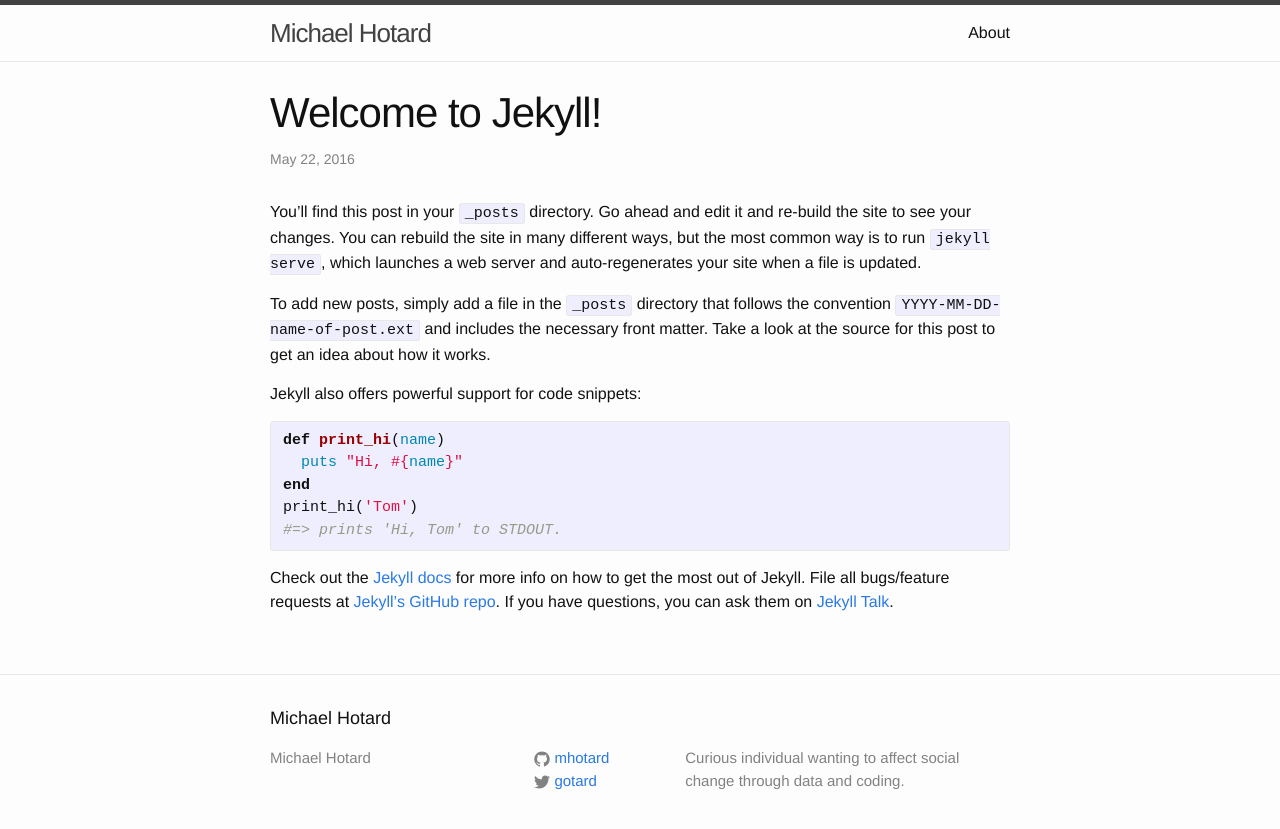
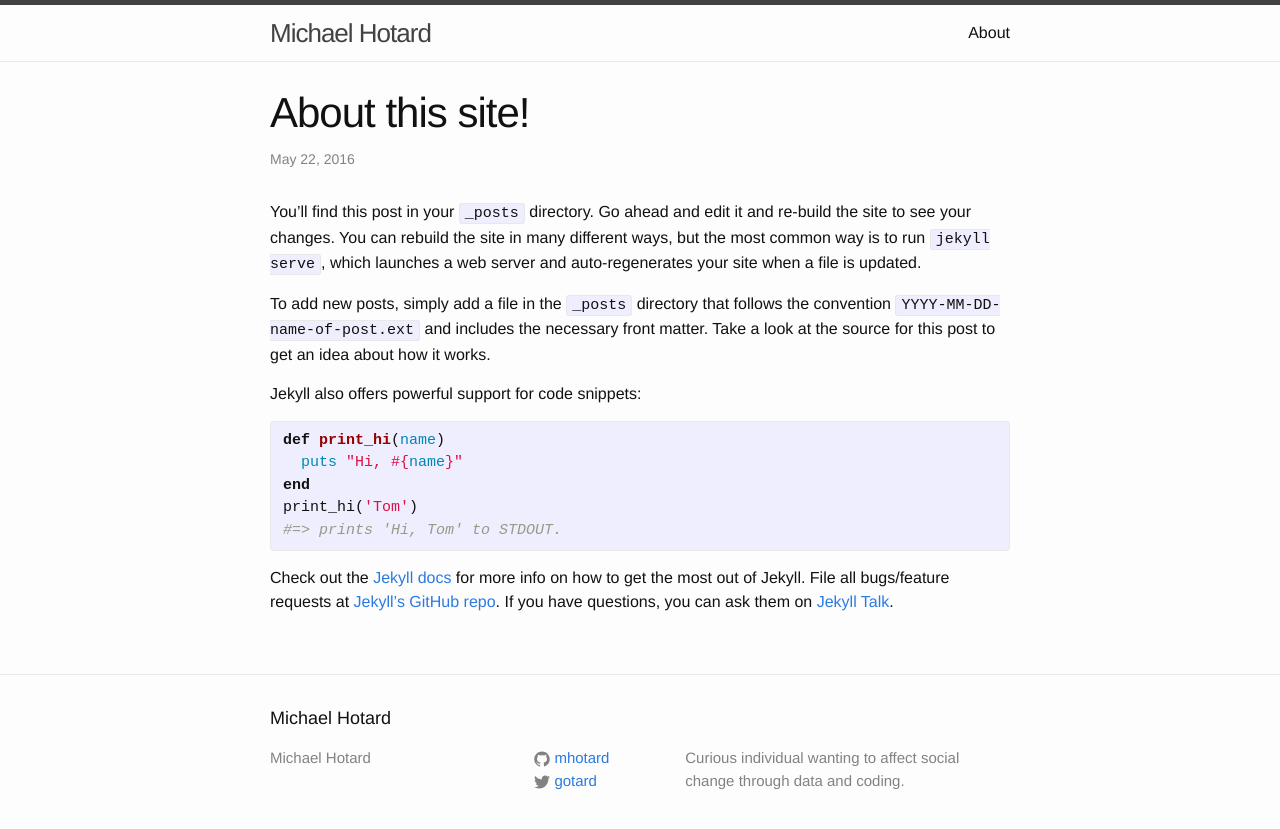
Before and after one commit to mhotard/mhotard.github.io, a Jekyll site: the page built from _posts/2016-05-22-welcome-to-jekyll.markdown, in a window 1280 px wide. Shown: the top 829 px of the page. Built offline with Jekyll 4.4.1, drawn with Linux system fonts in a browser that asks for light colours.

Commit message:
Update 2016-05-22-welcome-to-jekyll.markdown

```diff
--- a/_posts/2016-05-22-welcome-to-jekyll.markdown
+++ b/_posts/2016-05-22-welcome-to-jekyll.markdown
@@ -1,8 +1,8 @@
 ---
 layout: post
-title:  "Welcome to Jekyll!"
+title:  "About this site!"
 date:   2016-05-22 10:13:36 -0400
-categories: jekyll update
+categories: me, data, opportunities
 ---
 You’ll find this post in your `_posts` directory. Go ahead and edit it and re-build the site to see your changes. You can rebuild the site in many different ways, but the most common way is to run `jekyll serve`, which launches a web server and auto-regenerates your site when a file is updated.
 
```
